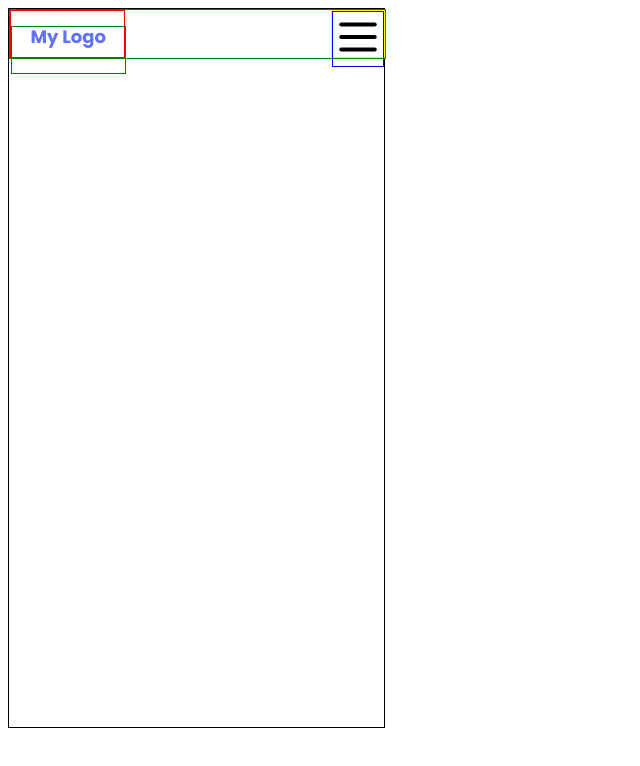
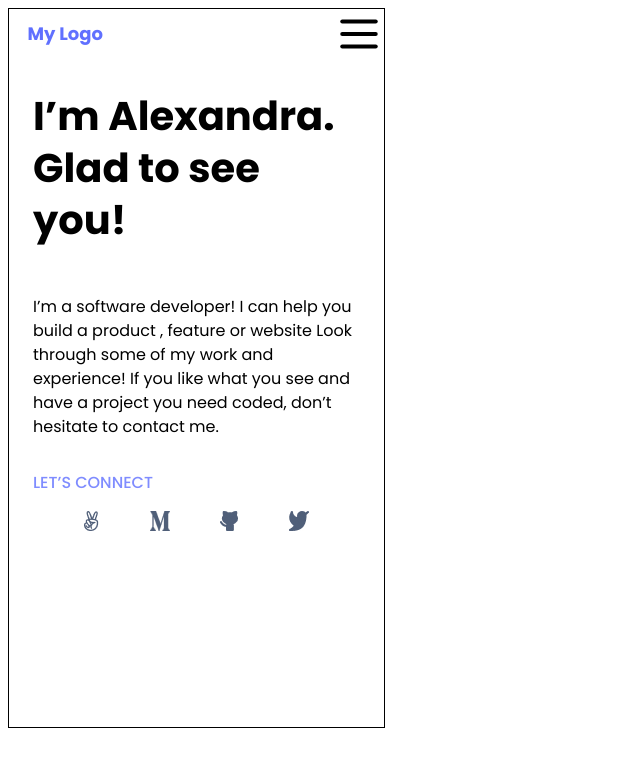
Before and after one commit to jun447/portfolio_w, a website: page index.html in a window 1280 px wide. Shown: the whole page, without its empty margins (0-640 px from the left). Drawn offline with Linux system fonts and the light colour scheme.

Commit message:
content page has been completed

```diff
--- a/index.html
+++ b/index.html
@@ -16,12 +16,40 @@
             <div class="hmburgr">
                <div class="hmsvg">
 <!--              give code to add svg image-->
-                   <img src="burger.svg" alt="">
+                  <a>
+                      <img src="burger.svg" alt="">
+                  </a>
 
                </div>
             </div>
         </nav>
-
+         <div class="content">
+             <div class="primText">
+                 <h2 class="ph2">I’m Alexandra.
+                     Glad to see you!</h2>
+             </div>
+             <div class="secndText">
+                 <p class="stp">
+                     I’m a software developer! I can help you build a product ,
+                     feature or website Look through some of my work and experience!
+                     If you like what you see and have a project you need coded,
+                     don’t hesitate to contact me.
+                 </p>
+             </div>
+         </div>
+         <div class="social">
+             <div class="socialMedia">
+                 <p class="supprtText">
+                     LET’S CONNECT
+                 </p>
+             </div>
+             <div class="socialIcons">
+                 <img src="Vector.jpg" alt=" twitter">
+                 <img src="Vector-1.jpg" alt="linkedin">
+                 <img src="Vector-2.jpg" alt="github">
+                 <img src="Vector-3.jpg" alt="mega">
+             </div>
+         </div>
     </div>
 
 </body>
--- a/main.css
+++ b/main.css
@@ -4,10 +4,11 @@
   border: 1px solid #000;
   width: 375px;
   height: 718px;
+  background-color: #fff;
 }
 
 .nav {
-  border: 1px solid green;
+  /* border: 1px solid green; */
   width: 375px;
   height: 48px;
   display: flex;
@@ -17,11 +18,12 @@
 .logo {
   width: 30%;
   height: 96%;
-  border: 1px solid red;
+
+  /* border: 1px solid red; */
 }
 
 .logotxt {
-  border: 1px solid green;
+  /* border: 1px solid green; */
   width: 100%;
   height: 100%;
   font-family: 'Poppins', sans-serif;
@@ -34,16 +36,80 @@
 }
 
 .hmburgr {
-  border: 1px solid yellow;
+  /* border: 1px solid yellow; */
 
   /* width: 70%; */
   height: 96%;
 }
 
-.hmsvg {
-  border: 1px solid blue;
+.content {
+  /* border: 1px solid red; */
+  width: 100%;
+  display: flex;
+  flex-direction: column;
+  align-items: center;
+  justify-content: center;
+}
 
-  /* width: 24px; */
+.primText {
+  width: 327px;
 
-  /* height: 24px; */
+  /* border: 1px solid aqua; */
 }
+
+.ph2 {
+  font-family: 'Poppins', sans-serif;
+  font-size: 40px;
+  font-weight: 700;
+  line-height: 52px;
+  letter-spacing: 0;
+  text-align: left;
+}
+
+.secndText {
+  width: 327px;
+
+  /* border: 1px solid blueviolet; */
+}
+
+.stp {
+  font-family: 'Poppins', sans-serif;
+  font-size: 16px;
+  font-weight: 400;
+  line-height: 24px;
+  letter-spacing: 0;
+  text-align: left;
+}
+
+.social {
+  /* border: 1px solid crimson; */
+  width: 100%;
+  display: flex;
+  flex-direction: column;
+  align-items: center;
+  justify-content: center;
+}
+
+.socialMedia {
+  /* border: 1px solid darkblue; */
+  gap: 16px;
+  width: 327px;
+}
+
+.supprtText {
+  font-family: 'Poppins', sans-serif;
+  font-size: 16px;
+  font-weight: 500;
+  line-height: 24px;
+  letter-spacing: 0;
+  color: #7f8cff;
+}
+
+.socialIcons {
+  width: 327px;
+  height: 20px;
+
+  /* border: 1px solid deeppink; */
+  display: flex;
+  justify-content: space-evenly;
+}
```
